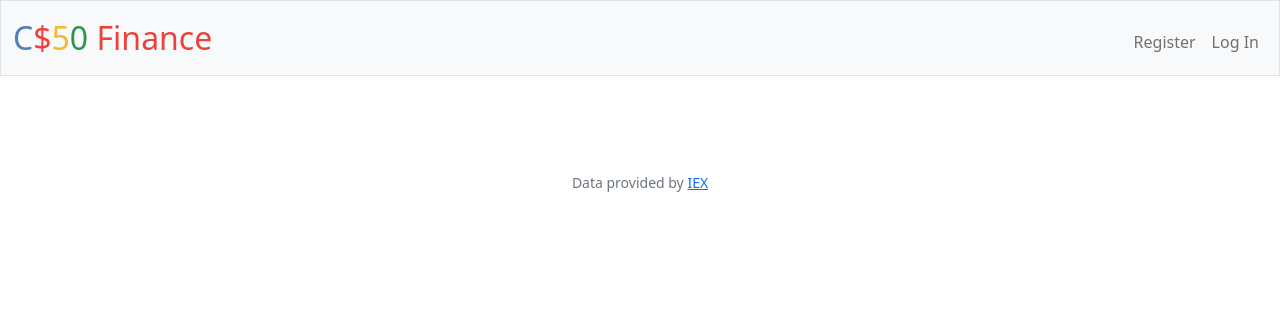
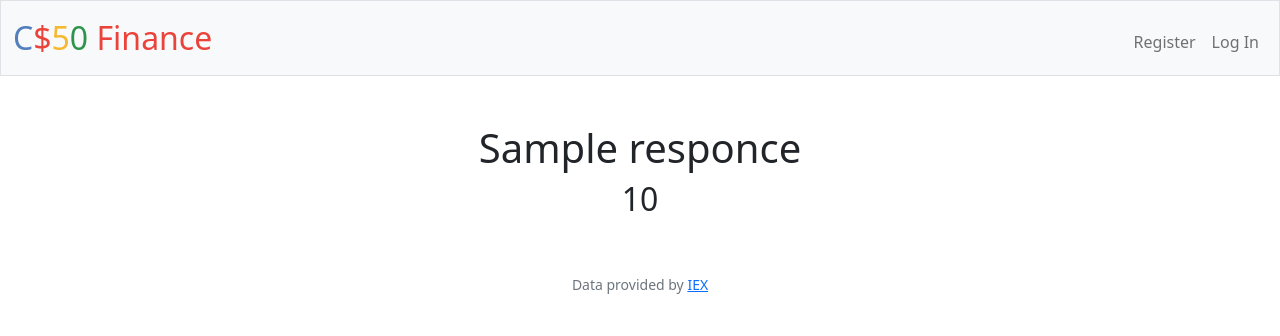
Before and after one commit to heddxh/CS50X, a Flask app: template week9/finance/templates/quoted.html in a window 1280 px wide. Shown: the top 336 px of the page. Run offline with Flask 2, Linux system fonts and the light colour scheme; the template is opened without the code that fills it: most values are stand-ins (such as "Sample title", 1, 10 or a date in 2020); some libraries are stand-ins or nearby versions.

Commit message:
Thu, Feb 23, 2023, 10:48 PM +08:00

```diff
--- a/week9/finance/app.py
+++ b/week9/finance/app.py
@@ -115,13 +115,15 @@ def quote():
             return apology("please provide stock symbol", 403)
         else:
             symbol = request.form.get("symbol")
-            reponse = lookup(symbol)
+            responce = lookup(symbol)
 
             if responce == None:
                 return apology(symbol + "do not exist or something went wrong", 404)
             else:
                 return render_template("quoted.html", responce=responce)
 
+    else:
+        return render_template("quote.html")
 
 @app.route("/register", methods=["GET", "POST"])
 def register():
--- a/week9/finance/templates/quoted.html
+++ b/week9/finance/templates/quoted.html
@@ -5,5 +5,6 @@
 {% endblock %}
 
 {% block main %}
-
+    <h1>{{ responce.name }}</h1>
+    <h2>{{ responce.price }}</h2>
 {% endblock %}
```
